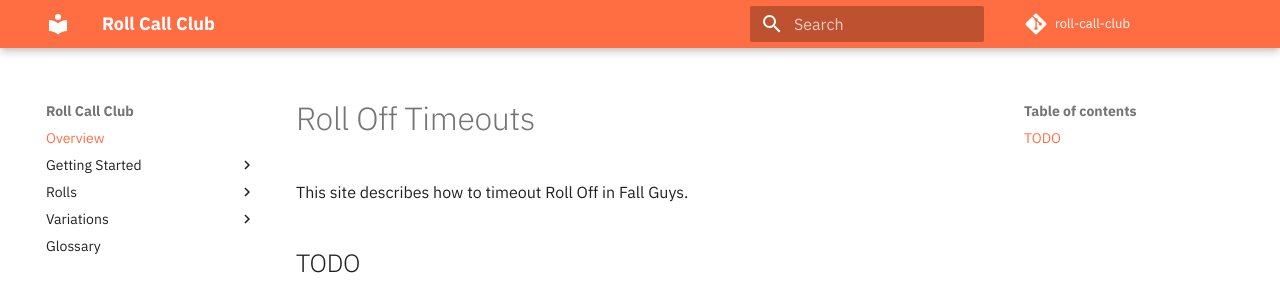
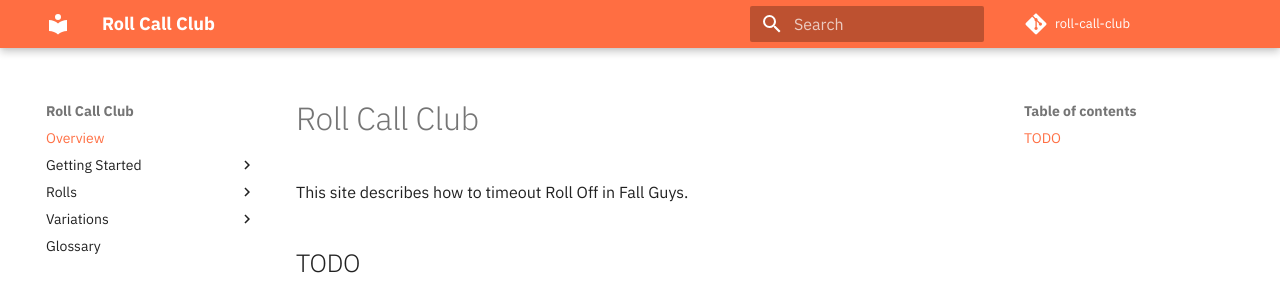
Before and after one commit to alexjlockwood/roll-off-club, an MkDocs documentation site: the page built from docs/index.md, in a window 1280 px wide and 1149 px high. Shown: the top 296 px of the window. Built offline with MkDocs 1.6.1 and Material for MkDocs 9.7.7, drawn with Linux system fonts in a browser that asks for light colours; comment, search, counter and statistics services are not loaded.

Commit message:
fix title

```diff
--- a/docs/index.md
+++ b/docs/index.md
@@ -1,4 +1,4 @@
-# Roll Off Timeouts
+# Roll Call Club
 
 This site describes how to timeout Roll Off in Fall Guys.
 
```
